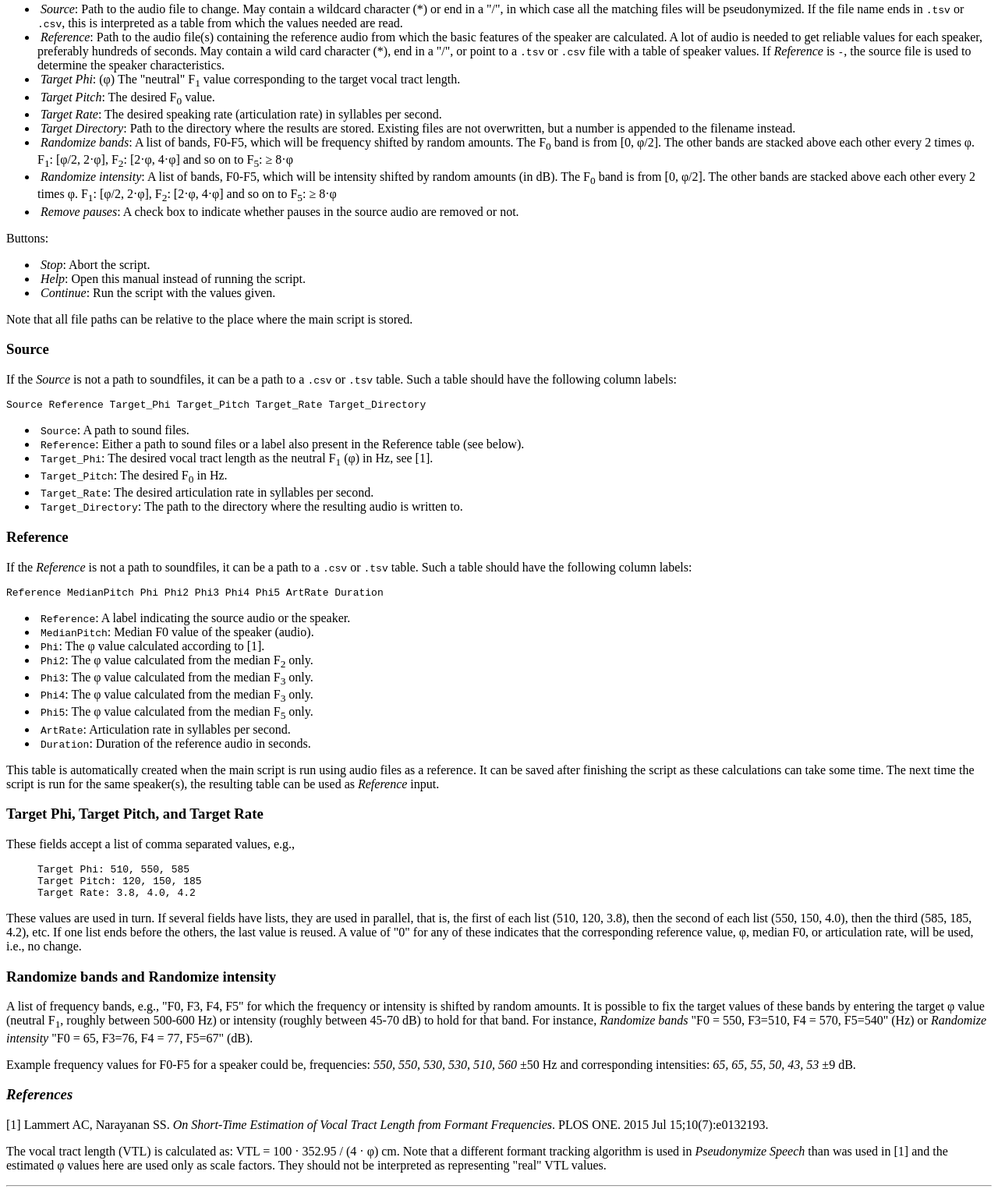
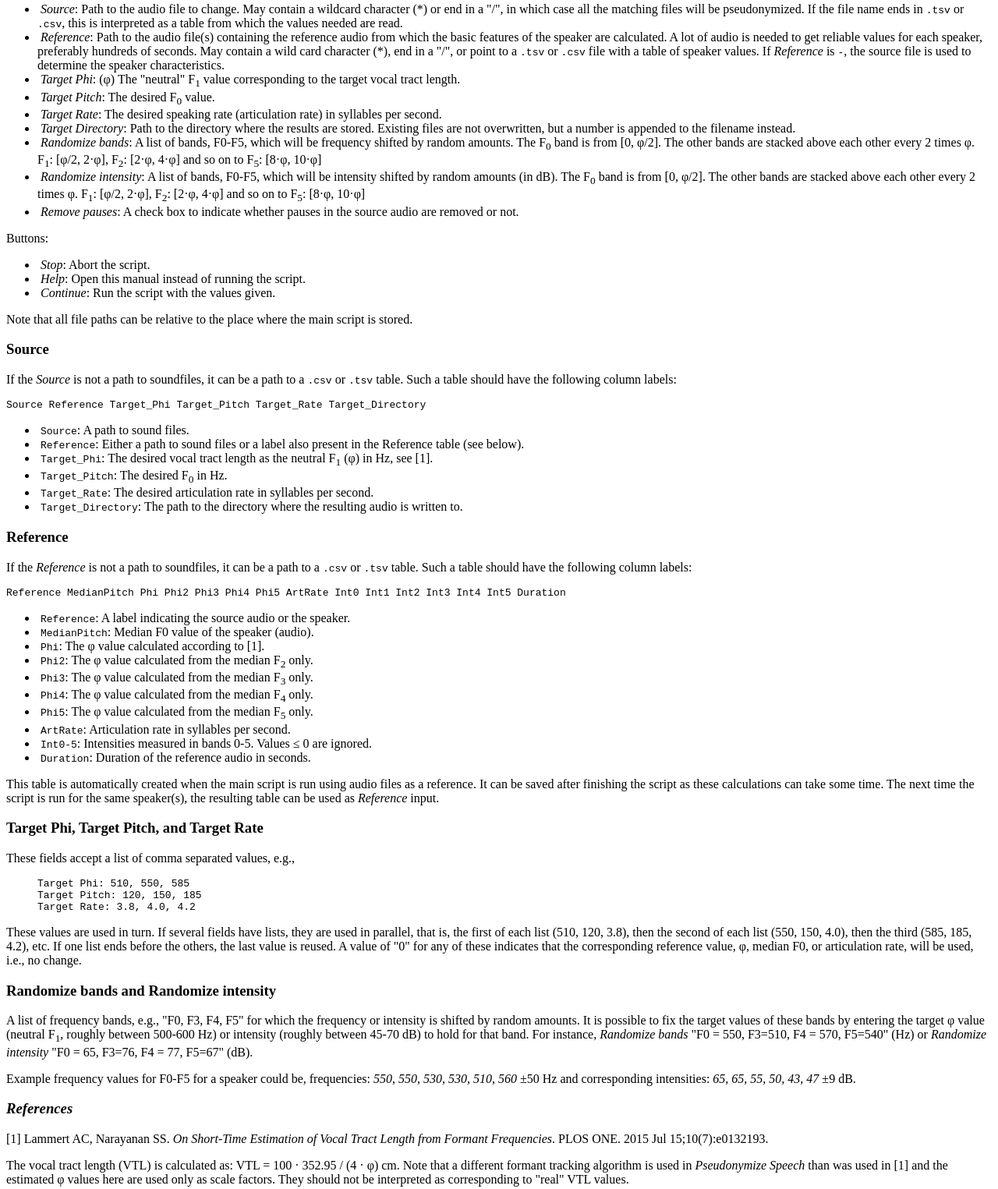
Before and after one commit to robvanson/PseudonymizeSpeech, a plain HTML site: page ManPages/Pseudonymize_Speech.html in a window 1280 px wide. Shown: the part 202-1727 px from the top of the page at 78% size. Drawn offline with Linux system fonts and the light colour scheme.

Commit message:
Updated man and html files

```diff
--- a/ManPages/Pseudonymize_Speech.html
+++ b/ManPages/Pseudonymize_Speech.html
@@ -24,9 +24,9 @@ When running the script, a form will appear with the following fields:</p>
 <li>
 &nbsp;<i>Target Directory</i>: Path to the directory where the results are stored. Existing files are not overwritten, but a number is appended to the filename instead.
 <li>
-&nbsp;<i>Randomize bands</i>: A list of bands, F0-F5, which will be frequency shifted by random amounts. The F<sub>0</sub> band is from [0, &#966;/2]. The other bands are stacked above each other every 2 times &#966;. F<sub>1</sub>: [&#966;/2, 2&#183;&#966;], F<sub>2</sub>: [2&#183;&#966;, 4&#183;&#966;] and so on to F<sub>5</sub>: &#8805; 8&#183;&#966;
+&nbsp;<i>Randomize bands</i>: A list of bands, F0-F5, which will be frequency shifted by random amounts. The F<sub>0</sub> band is from [0, &#966;/2]. The other bands are stacked above each other every 2 times &#966;. F<sub>1</sub>: [&#966;/2, 2&#183;&#966;], F<sub>2</sub>: [2&#183;&#966;, 4&#183;&#966;] and so on to F<sub>5</sub>: [8&#183;&#966;, 10&#183;&#966;]
 <li>
-&nbsp;<i>Randomize intensity</i>: A list of bands, F0-F5, which will be intensity shifted by random amounts (in dB). The F<sub>0</sub> band is from [0, &#966;/2]. The other bands are stacked above each other every 2 times &#966;. F<sub>1</sub>: [&#966;/2, 2&#183;&#966;], F<sub>2</sub>: [2&#183;&#966;, 4&#183;&#966;] and so on to F<sub>5</sub>: &#8805; 8&#183;&#966;
+&nbsp;<i>Randomize intensity</i>: A list of bands, F0-F5, which will be intensity shifted by random amounts (in dB). The F<sub>0</sub> band is from [0, &#966;/2]. The other bands are stacked above each other every 2 times &#966;. F<sub>1</sub>: [&#966;/2, 2&#183;&#966;], F<sub>2</sub>: [2&#183;&#966;, 4&#183;&#966;] and so on to F<sub>5</sub>: [8&#183;&#966;, 10&#183;&#966;]
 <li>
 &nbsp;<i>Remove pauses</i>: A check box to indicate whether pauses in the source audio are removed or not.
 </ul>
@@ -67,7 +67,7 @@ Reference</h3>
 <p>
 If the <i>Reference</i> is not a path to soundfiles, it can be a path to a <code>.csv</code> or <code>.tsv</code> table. Such a table should have the following column labels: </p>
 <p>
-<code>Reference MedianPitch Phi Phi2 Phi3 Phi4 Phi5 ArtRate Duration</code></p>
+<code>Reference MedianPitch Phi Phi2 Phi3 Phi4 Phi5 ArtRate Int0 Int1 Int2 Int3 Int4 Int5 Duration</code></p>
 <ul>
 <li>
 &nbsp;<code>Reference</code>: A label indicating the source audio or the speaker.
@@ -80,11 +80,13 @@ If the <i>Reference</i> is not a path to soundfiles, it can be a path to a <code
 <li>
 &nbsp;<code>Phi3</code>:  The &#966; value calculated from the median F<sub>3</sub> only.
 <li>
-&nbsp;<code>Phi4</code>:  The &#966; value calculated from the median F<sub>3</sub> only.
+&nbsp;<code>Phi4</code>:  The &#966; value calculated from the median F<sub>4</sub> only.
 <li>
 &nbsp;<code>Phi5</code>:  The &#966; value calculated from the median F<sub>5</sub> only.
 <li>
 &nbsp;<code>ArtRate</code>: Articulation rate in syllables per second.
+<li>
+&nbsp;<code>Int0-5</code>: Intensities measured in bands 0-5. Values &#8804; 0 are ignored.
 <li>
 &nbsp;<code>Duration</code>: Duration of the reference audio in seconds.
 </ul>
@@ -109,13 +111,13 @@ Randomize bands and Randomize intensity</h3>
 <p>
 A list of frequency bands, e.g., "F0, F3, F4, F5" for which the frequency or intensity is shifted by random amounts. It is possible to fix the target values of these bands by entering the target &#966; value (neutral F<sub>1</sub>, roughly between 500-600 Hz) or intensity (roughly between 45-70 dB) to hold for that band. For instance, <i>Randomize bands</i> "F0 = 550, F3=510, F4 = 570, F5=540" (Hz) or <i>Randomize intensity</i> "F0 = 65, F3=76, F4 = 77, F5=67" (dB).</p>
 <p>
-Example frequency values for F0-F5 for a speaker could be, frequencies: <i>550, 550, 530, 530, 510, 560</i> &#177;50 Hz and corresponding intensities: <i>65, 65, 55, 50, 43, 53</i> &#177;9 dB. </p>
+Example frequency values for F0-F5 for a speaker could be, frequencies: <i>550, 550, 530, 530, 510, 560</i> &#177;50 Hz and corresponding intensities: <i>65, 65, 55, 50, 43, 47</i> &#177;9 dB. </p>
 <h3>
 <i>References</i></h3>
 <p>
 [1] Lammert AC, Narayanan SS. <i>On Short-Time Estimation of Vocal Tract Length from Formant Frequencies</i>. PLOS ONE. 2015 Jul 15;10(7):e0132193. </p>
 <p>
-The vocal tract length (VTL) is calculated as: VTL = 100 &#183; 352.95 / (4 &#183; &#966;) cm. Note that a different formant tracking algorithm is used in <i>Pseudonymize Speech</i> than was used in [1] and the estimated &#966; values here are used only as scale factors. They should not be interpreted as representing "real" VTL values. </p>
+The vocal tract length (VTL) is calculated as: VTL = 100 &#183; 352.95 / (4 &#183; &#966;) cm. Note that a different formant tracking algorithm is used in <i>Pseudonymize Speech</i> than was used in [1] and the estimated &#966; values here are used only as scale factors. They should not be interpreted as corresponding to "real" VTL values. </p>
 <hr>
 <address>
 	<p>&copy; Rob van Son, October 17, 2019</p>
```
Also changed, not shown: 1 other file.
